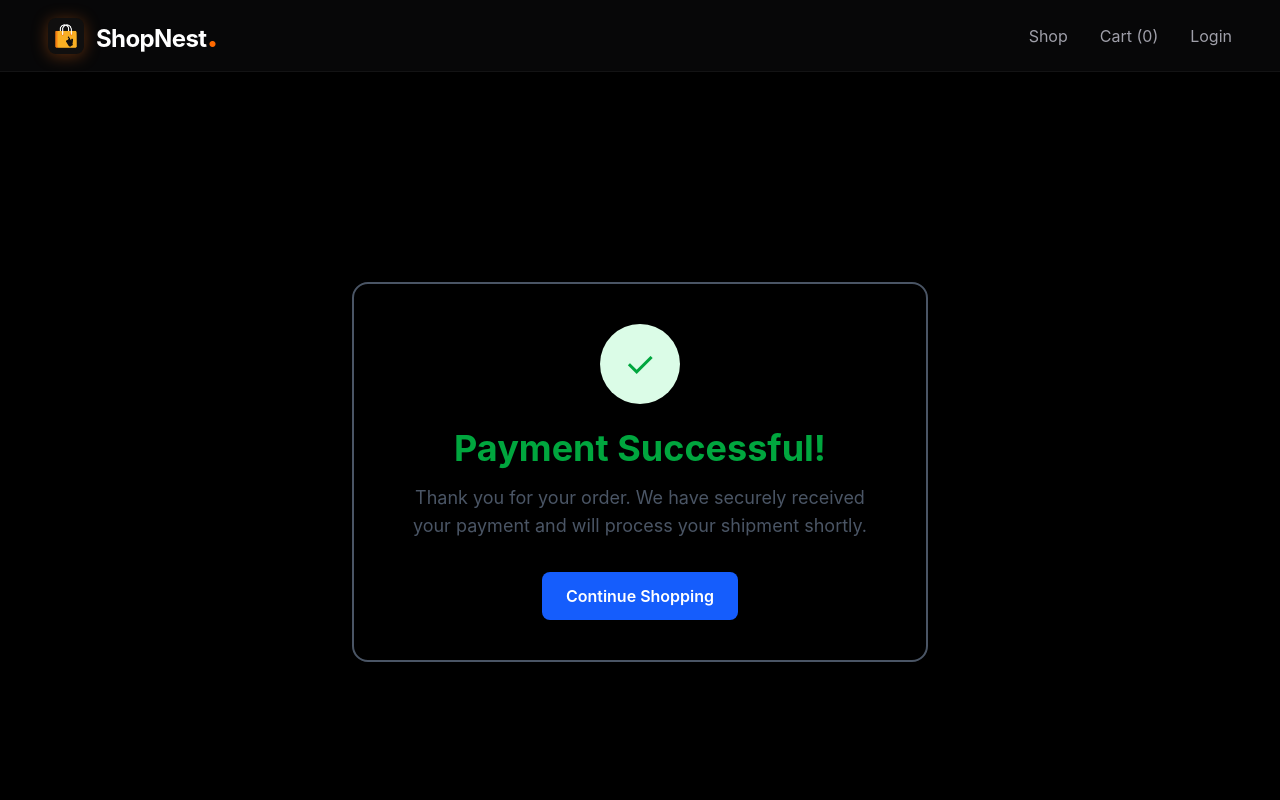
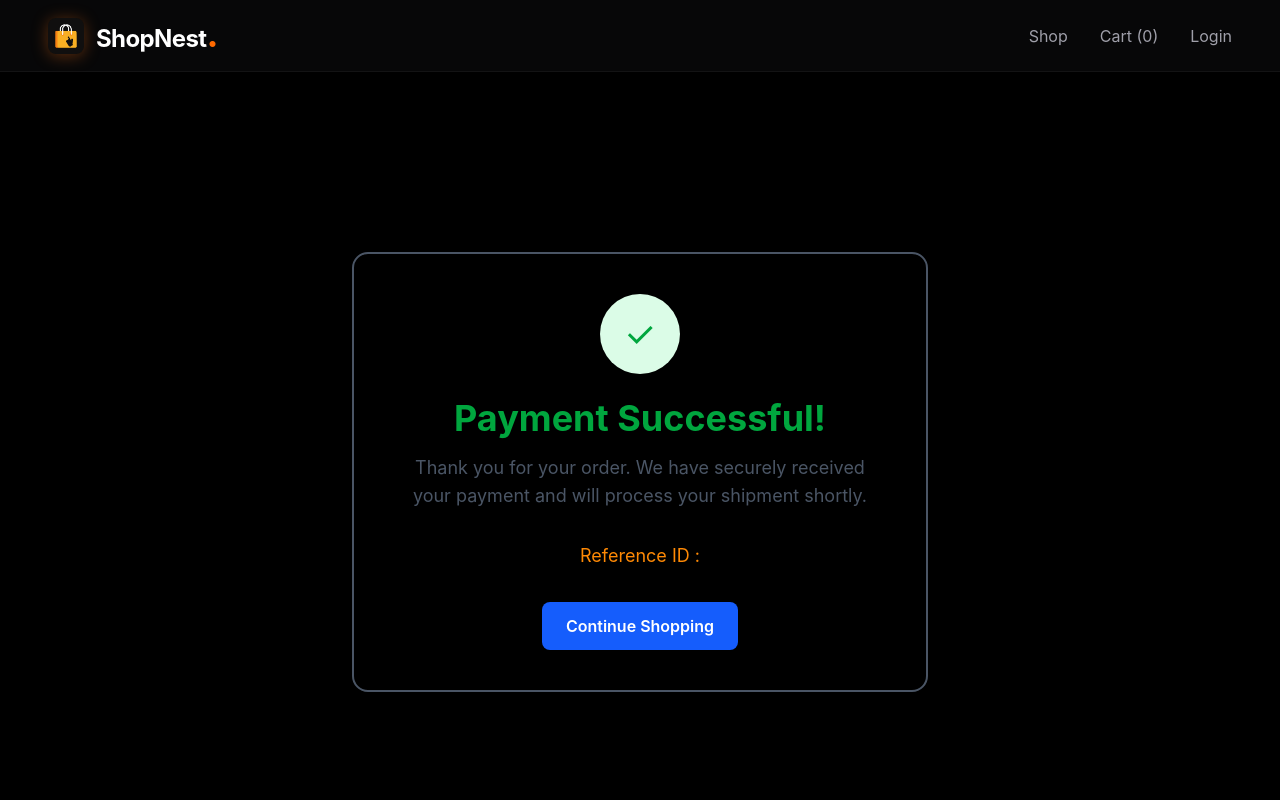
Before and after one commit to Samirali1207/shopnest---frontend, a React (Vite) app: page /ordersuccess in a window 1280 px wide. Shown: the top 800 px of the page. Built offline with nearby package versions, Linux system fonts and the light colour scheme.

Commit message:
removed delay from payment

```diff
--- a/src/pages/OrderSuccess.jsx
+++ b/src/pages/OrderSuccess.jsx
@@ -1,28 +1,32 @@
 import React from "react";
 import { Link } from "react-router-dom";
+import { useSearchParams } from "react-router-dom";
 
 const OrderSuccess = () => {
+    const searchParams = useSearchParams()[0];
+    const paymentId = searchParams.get("reference");
     return (
         <div className="min-h-screen flex items-center justify-center px-4">
             <div className="w-full max-w-xl border-gray-600 border-2  rounded-2xl shadow-lg p-8 sm:p-10 text-center">
 
-                {/* Success Icon */}
+
                 <div className="w-20 h-20 mx-auto mb-6 flex items-center justify-center rounded-full bg-green-100">
                     <span className="text-4xl text-green-600">✓</span>
                 </div>
 
-                {/* Heading */}
+
                 <h2 className="text-3xl sm:text-4xl font-bold text-green-600 mb-4">
                     Payment Successful!
                 </h2>
 
-                {/* Description */}
+
                 <p className="text-gray-600 text-base sm:text-lg mb-8">
                     Thank you for your order. We have securely received your payment
                     and will process your shipment shortly.
                 </p>
 
-                {/* Button */}
+                <p className="text-orange-400 text-base sm:text-lg mb-8"> Reference ID : {paymentId}</p>
+
                 <Link
                     to="/shop"
                     className="inline-block bg-blue-600 text-white px-6 py-3 rounded-lg font-semibold hover:bg-blue-700 transition duration-300"
```
